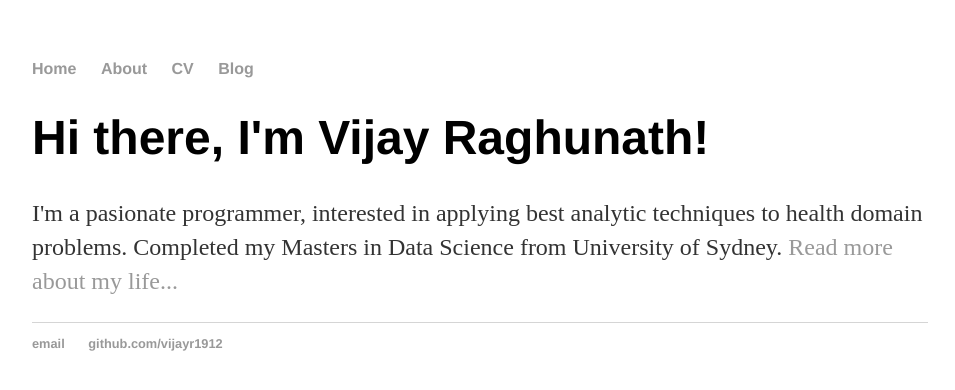
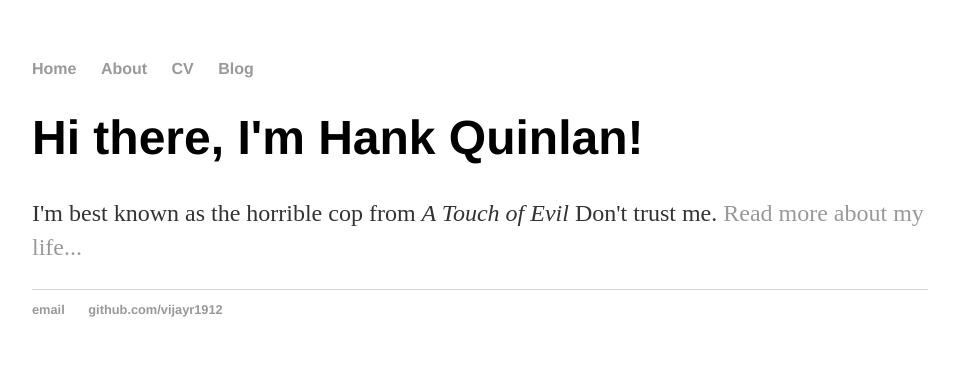
Before and after one commit to vijayr1912/vijayr1912.github.io, a plain HTML site: page index.html in a window 1280 px wide. Shown: the whole page, without its empty margins (160-1115 px from the left). Drawn offline with Linux system fonts and the light colour scheme.

Commit message:
changes to link with the css

```diff
--- a/index.html
+++ b/index.html
@@ -1,7 +1,7 @@
 <!DOCTYPE html>
 <html>
 	<head>
-		<title>Vijay Raghunath, Data Science Software Engineer at Sydney Informatics Hub, Sydney University</title>
+		<title>Vijay Raghunath</title>
 		<!-- link to main stylesheet -->
 		<link rel="stylesheet" type="text/css" href="/css/main.css">
 	</head>
@@ -16,13 +16,13 @@
 		</nav>
 		<div class="container">
     		<div class="blurb">
-        		<h1>Hi there, I'm Vijay Raghunath!</h1>
-				<p>I'm a pasionate programmer, interested in applying best analytic techniques to health domain problems. Completed my Masters in Data Science from University of Sydney. <a href="/about">Read more about my life...</a></p>
+        		<h1>Hi there, I'm Hank Quinlan!</h1>
+				<p>I'm best known as the horrible cop from <em>A Touch of Evil</em> Don't trust me. <a href="/about">Read more about my life...</a></p>
     		</div><!-- /.blurb -->
 		</div><!-- /.container -->
 		<footer>
     		<ul>
-        		<li><a href="mailto:vijay.rghunath@sydney.edu.au">email</a></li>
+        		<li><a href="mailto:vijay.raghunath@sydney.edu.au">email</a></li>
         		<li><a href="https://github.com/vijayr1912">github.com/vijayr1912</a></li>
 			</ul>
 		</footer>
```
